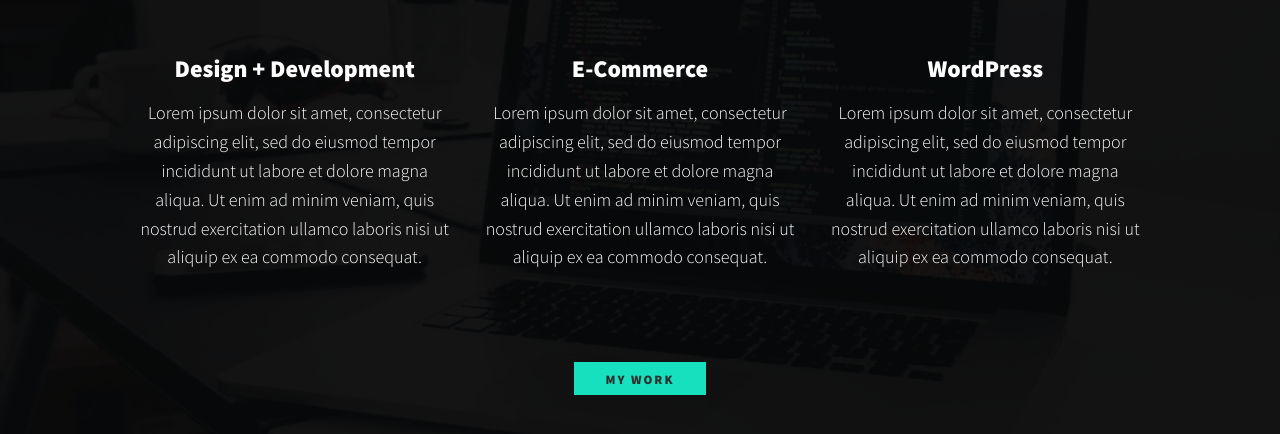
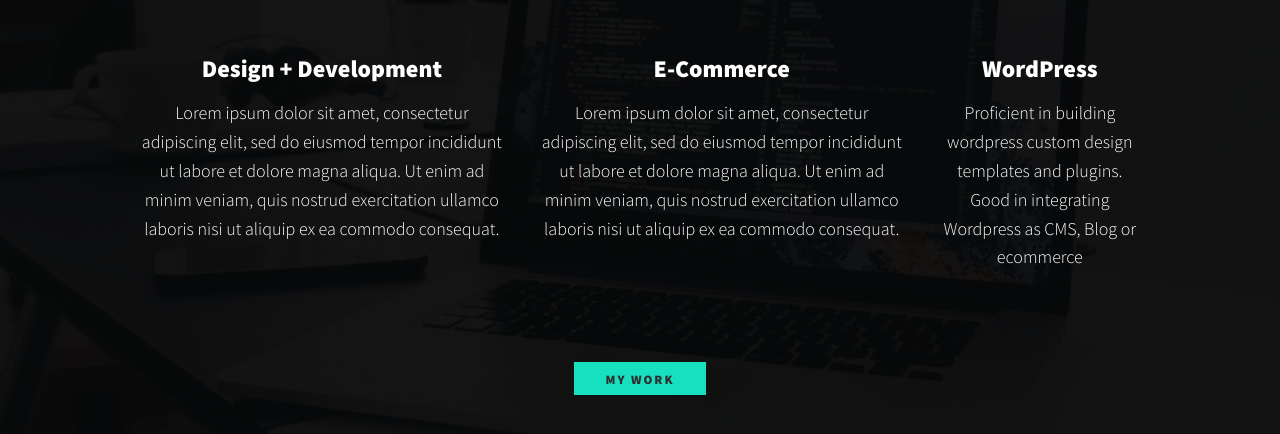
Before and after one commit to shreyasdhokte3/portfolio, a plain HTML site: page index.html in a window 1280 px wide. Shown: the part 668-1102 px from the top of the page. Drawn offline with nearby package versions, Linux system fonts and the light colour scheme.

Commit message:
Update index.html

```diff
--- a/index.html
+++ b/index.html
@@ -52,7 +52,7 @@
 
             <div class="service">
                 <h3>WordPress</h3>
-                <p>Lorem ipsum dolor sit amet, consectetur adipiscing elit, sed do eiusmod tempor incididunt ut labore et dolore magna aliqua. Ut enim ad minim veniam, quis nostrud exercitation ullamco laboris nisi ut aliquip ex ea commodo consequat.</p>
+                <p>Proficient in building wordpress custom design templates and plugins. Good in integrating Wordpress as CMS, Blog or ecommerce</p>
             </div> <!-- / service -->
         </div> <!-- / services -->
 
```
